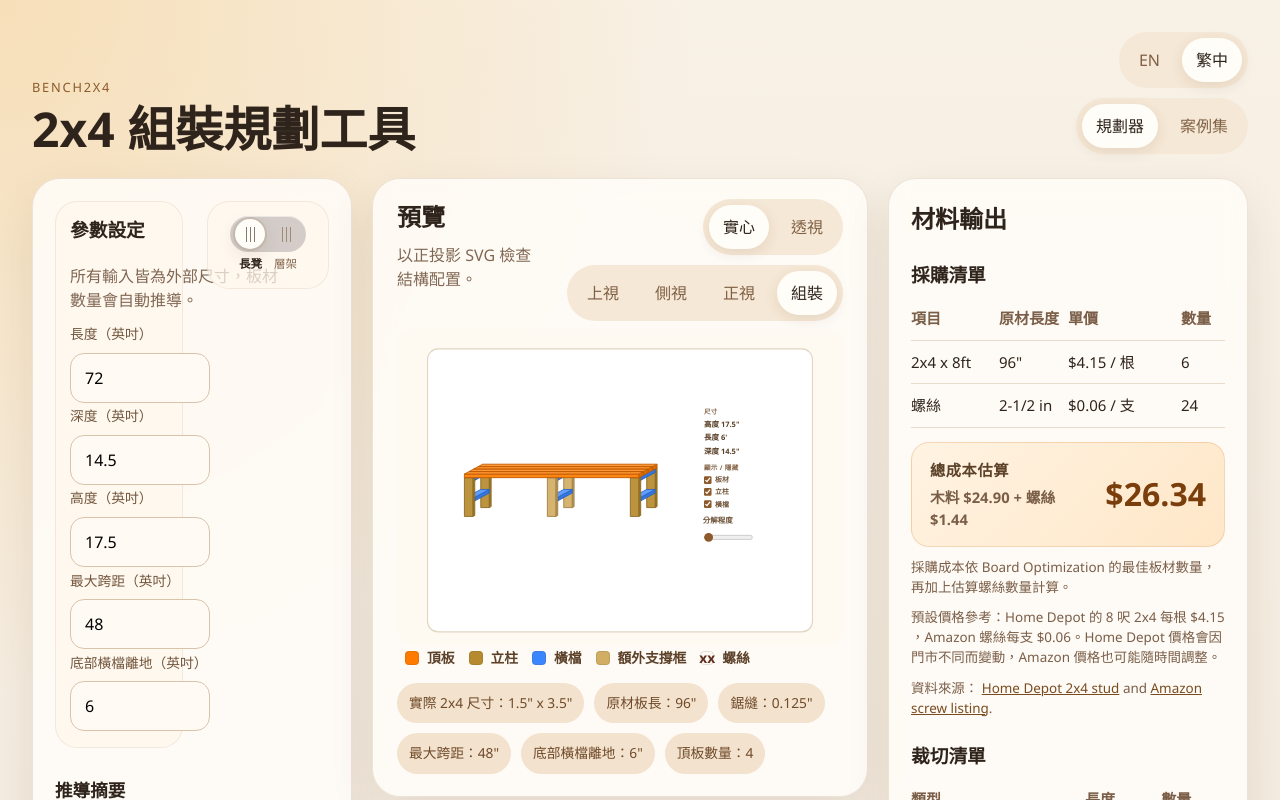
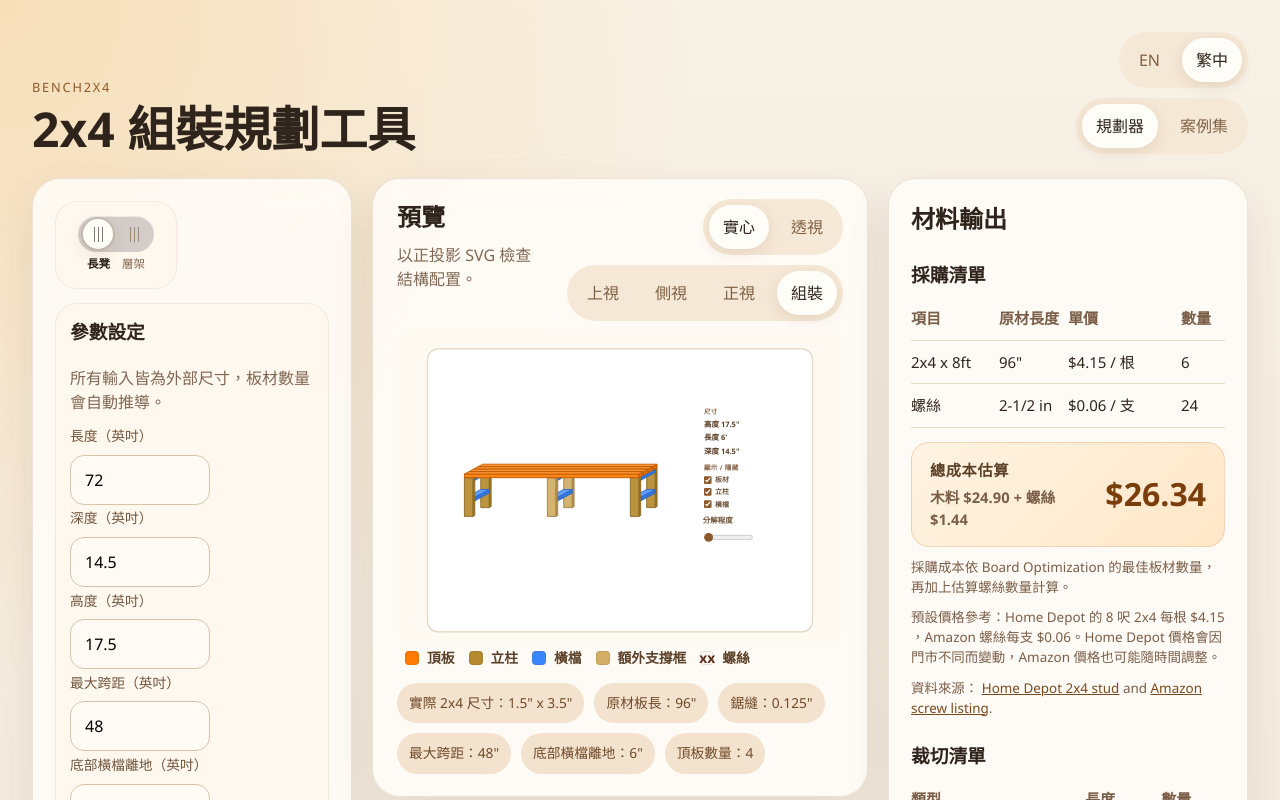
Before and after one commit to wslu42/bench2x4_build_planner, a React (Vite) app: page / in a window 1280 px wide. Both pictures are taken after a click on the button "規劃器". Shown: the top 800 px of the page. Built offline with nearby package versions, Linux system fonts and the light colour scheme.

Commit message:
Refine gallery promo and planner layout

```diff
--- a/src/App.tsx
+++ b/src/App.tsx
@@ -728,34 +728,6 @@ function App() {
         <aside className="panel panel-controls">
           <section className="panel-section">
             <div className="parameterization-bundles">
-              <div className="parameterization-input-bundle">
-                <div className="parameterization-card parameterization-input-card">
-                <h3>{t.parameterization}</h3>
-                <p className="muted">{t.parameterizationNote}</p>
-                <section className="field-grid">
-                  <NumberField label={t.lengthIn} value={length} min={12} onChange={setLength} />
-                  <NumberField label={t.depthIn} value={depth} min={3.5} onChange={setDepth} />
-                  <NumberField label={t.heightIn} value={height} min={3.5} onChange={setHeight} />
-                  <NumberField label={t.maxSpanIn} value={maxSpan} min={6} step={6} onChange={setMaxSpan} />
-                  <NumberField
-                    label={t.bottomRailClearanceIn}
-                    value={bottomRailClearance}
-                    min={0}
-                    onChange={setBottomRailClearance}
-                  />
-                  {!isTopSurface ? (
-                    <NumberField
-                      label={t.shelfLevels}
-                      value={shelfLevelCount}
-                      min={1}
-                      step={1}
-                      onChange={setShelfLevelCount}
-                    />
-                  ) : null}
-                </section>
-                </div>
-              </div>
-
               <div className="parameterization-mode-bundle">
                 <div className="parameterization-card parameterization-mode-card">
                   <div className="parameterization-mode-stack">
@@ -783,6 +755,34 @@ function App() {
                     </div>
                   ) : null}
                   </div>
+                </div>
+              </div>
+
+              <div className="parameterization-input-bundle">
+                <div className="parameterization-card parameterization-input-card">
+                  <h3>{t.parameterization}</h3>
+                  <p className="muted">{t.parameterizationNote}</p>
+                  <section className="field-grid">
+                    <NumberField label={t.lengthIn} value={length} min={12} onChange={setLength} />
+                    <NumberField label={t.depthIn} value={depth} min={3.5} onChange={setDepth} />
+                    <NumberField label={t.heightIn} value={height} min={3.5} onChange={setHeight} />
+                    <NumberField label={t.maxSpanIn} value={maxSpan} min={6} step={6} onChange={setMaxSpan} />
+                    <NumberField
+                      label={t.bottomRailClearanceIn}
+                      value={bottomRailClearance}
+                      min={0}
+                      onChange={setBottomRailClearance}
+                    />
+                    {!isTopSurface ? (
+                      <NumberField
+                        label={t.shelfLevels}
+                        value={shelfLevelCount}
+                        min={1}
+                        step={1}
+                        onChange={setShelfLevelCount}
+                      />
+                    ) : null}
+                  </section>
                 </div>
               </div>
             </div>
--- a/src/styles.css
+++ b/src/styles.css
@@ -141,12 +141,10 @@ select {
 }
 
 .gallery-promo h2 {
-  max-width: 18ch;
   margin-bottom: 12px;
 }
 
 .gallery-promo-body {
-  max-width: 78ch;
   margin: 0;
   color: #71553b;
 }
@@ -177,8 +175,8 @@ select {
 
 .parameterization-bundles {
   display: grid;
-  grid-template-columns: minmax(0, 1fr) auto;
-  gap: 24px;
+  grid-template-columns: 1fr;
+  gap: 14px;
   align-items: start;
 }
 
@@ -211,7 +209,7 @@ select {
 
 .parameterization-mode-bundle {
   display: grid;
-  justify-items: end;
+  justify-items: start;
 }
 
 .parameterization-mode-card {
@@ -220,13 +218,13 @@ select {
 
 .parameterization-mode-stack {
   display: grid;
-  justify-items: end;
+  justify-items: start;
   gap: 6px;
 }
 
 .parameterization-submode {
   display: grid;
-  justify-items: end;
+  justify-items: start;
   gap: 0;
 }
 
```
